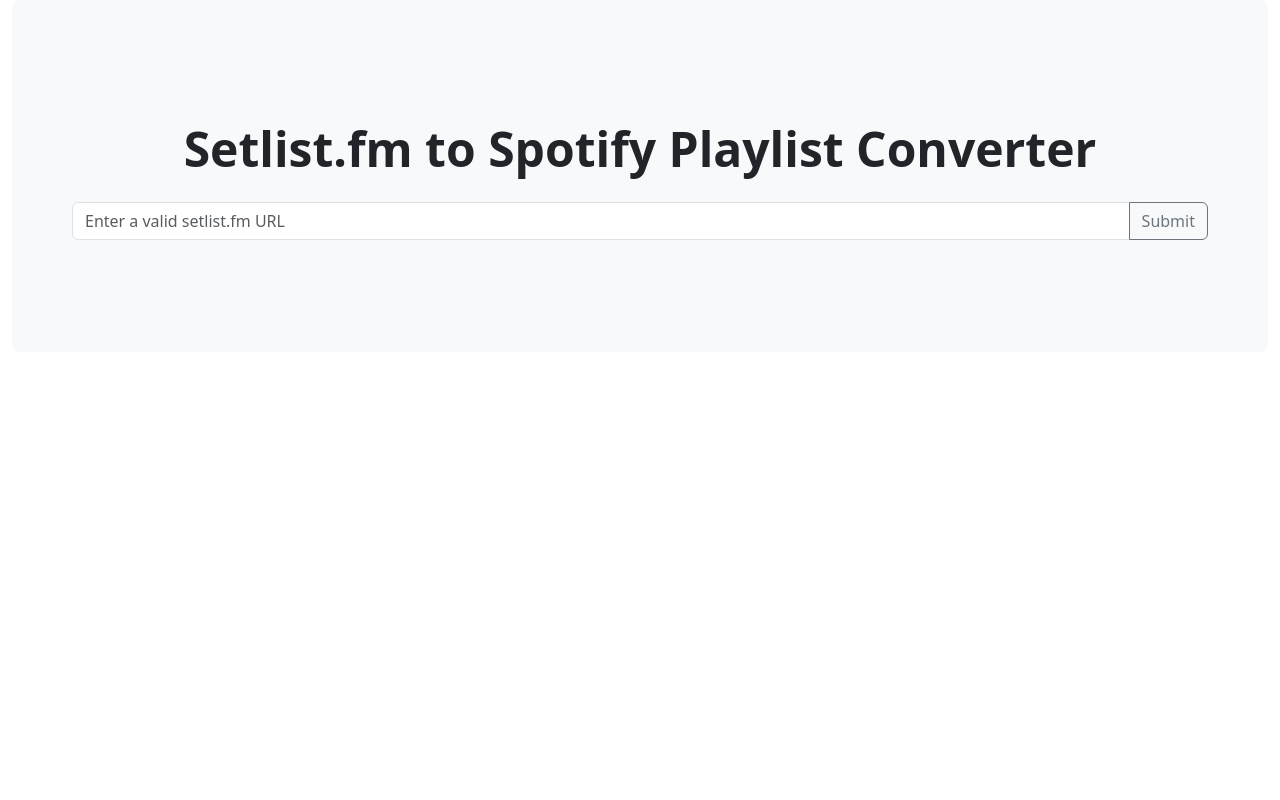
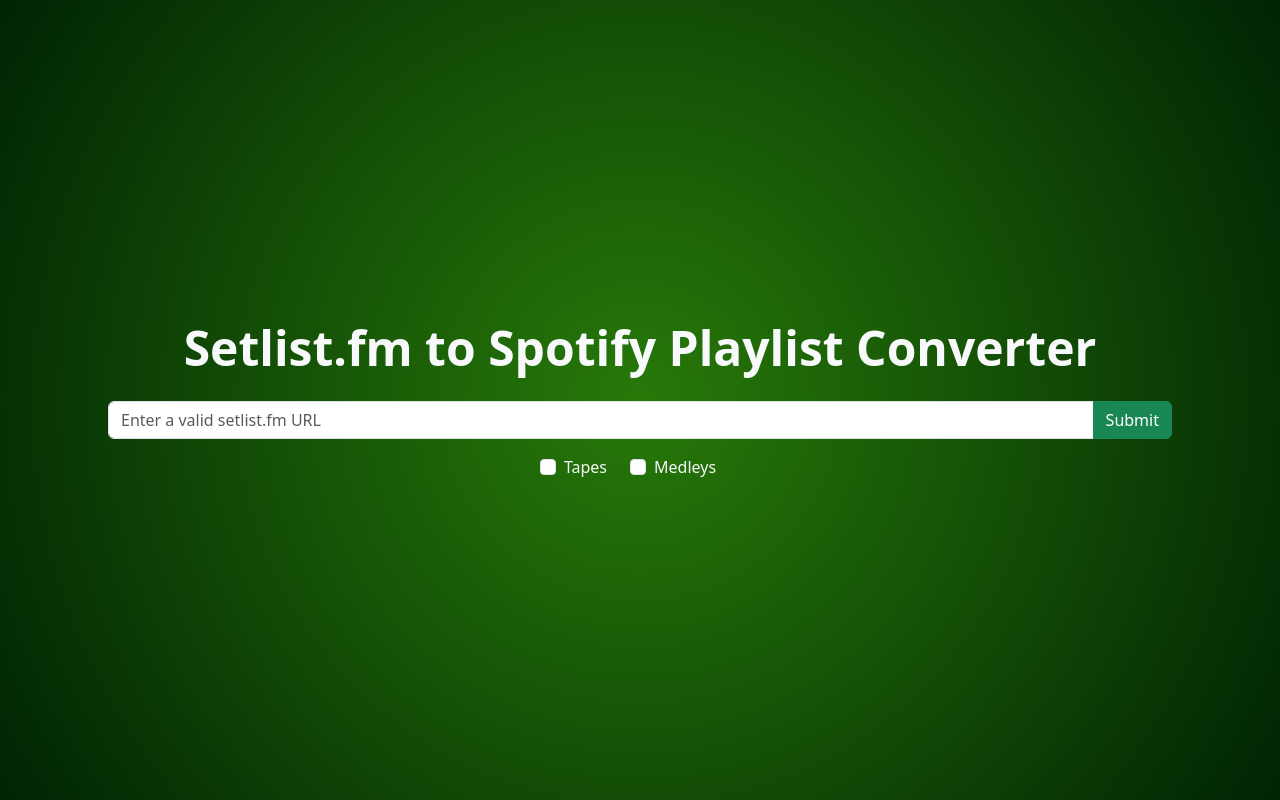
Before and after one commit to erikgooding1/setlistfm-to-spotify, a Flask app: page / in a window 1280 px wide. Run offline with Flask 3, Linux system fonts and the light colour scheme.

Commit message:
Added setup logic for including tapes and medleys, still need to implement. Also better index theming now

```diff
--- a/flask-server.py
+++ b/flask-server.py
@@ -4,30 +4,41 @@
 
 app = Flask(__name__)
 
-subprocess_raw = 'output/subprocess_raw.json'
-
 @app.route('/', methods=['GET', 'POST'])
 def index():
     if request.method == 'POST':
         url = request.form['url']
-        print(url)
-        return render_template('loading.html', url=url)
+        if request.form.get('tapes') == 'on':
+            tapes = 'True'
+        else:
+            tapes = 'False'
+        if request.form.get('medleys') == 'on':
+            medleys = 'True'
+        else:
+            medleys = 'False'
+
+        return render_template('loading.html', url=url, tapes=tapes, medleys=medleys)
     else:
         return render_template('index.html')
 
 @app.route('/execute', methods=['POST'])
 def execute():
-    url = request.form['url']
+    url = request.form.get('url')
+    tapes = request.form.get('tapes')
+    medleys = request.form.get('medleys')
 
+    output = subprocess.run(['python', 'generate-setlist.py', url, tapes, medleys], stdout=subprocess.PIPE, universal_newlines=True)
+    output_as_string = output.stdout
+    lines = output_as_string.split('\n')
+    if lines[0] == 'Playlist created':
+        playlist_link = lines[1]
+        print(playlist_link)
+        embed_code = f'<iframe src="https://open.spotify.com/embed/playlist/{playlist_link.split(":")[2]}" width="300" height="380" frameborder="0" allowtransparency="true" allow="encrypted-media"></iframe>'
+        return render_template('output.html', embed_code=embed_code)
+    else:
+        warning = f'<div id="warning" class="alert alert-warning m-3" role="alert">{lines[0]}</div>'
+        return render_template('index.html', warning=warning)
 
-    playlist_link = subprocess.run(['python', 'generate-setlist.py', url], stdout=subprocess.PIPE, universal_newlines=True)
-    if playlist_link.stdout == "Playlist creation cancelled\n":
-        warning = f'<div id="warning" class="alert alert-warning" role="alert">This is a warning alert—check it out!</div>'
-        return render_template('index.html', warning=warning)
-    else:
-        embed_code = f'<iframe src="https://open.spotify.com/embed/playlist/{playlist_link.stdout.split(":")[2]}" width="300" height="380" frameborder="0" allowtransparency="true" allow="encrypted-media"></iframe>'
-    #print(embed_code)
-        return render_template('output.html', embed_code=embed_code)
 
 if __name__ == '__main__':
     app.run(debug=True)
--- /dev/null
+++ b/static/stylesheet.css
@@ -0,0 +1,7 @@
+#jumbo {
+    min-height: 100vh;
+    display:flex;
+    align-items: center;
+    background: rgb(39,121,9);
+    background: radial-gradient(circle, rgba(39,121,9,1) 0%, rgba(0,36,3,1) 100%, rgba(0,255,119,1) 100%);
+}
--- a/templates/index.html
+++ b/templates/index.html
@@ -11,6 +11,7 @@
     <link rel="stylesheet" type="text/css" href="{{ url_for('static', filename='fontawesome/css/fontawesome.css') }}" />
     <link rel="stylesheet" type="text/css" href="{{ url_for('static', filename='fontawesome/css/brands.css') }}" />
     <link rel="stylesheet" type="text/css" href="{{ url_for('static', filename='fontawesome/css/solid.css') }}" />
+    <link rel="stylesheet" type="text/css" href="{{ url_for('static', filename='stylesheet.css') }}" />
     <script>
         setTimeout(function() {
             $('#warning').fadeOut('fast');
@@ -18,18 +19,28 @@
     </script>
 </head>
 <body>
-    <div class="container-fluid text-center">
-        <div class="p-5 mb-4 bg-body-tertiary rounded-3">
+        <div class="p-5 text-center text-light" id="jumbo">
             <div class="container-fluid py-5">
                 <i style="color:#81b71a" class="fa-brands fa-spotify fa-2xl"></i>
                 <h1 class="display-5 fw-bold my-4">Setlist.fm to Spotify Playlist Converter</h1>
-                <form class="input-group mb-3" method="POST">
-                    <input type="text" id="url" name="url" class="form-control" placeholder="Enter a valid setlist.fm URL" aria-label="setlist.fm url" aria-describedby="submit-button">
-                    <button class="btn btn-outline-secondary" type="submit" id="submit-button">Submit</button>
+                {{ warning|safe }}
+                <form class="mb-3" method="POST">
+                    <div class="input-group mb-2 px-lg-5">
+                        <input type="text" id="url" name="url" class="form-control" placeholder="Enter a valid setlist.fm URL" aria-label="setlist.fm url" aria-describedby="submit-button">
+                        <button class="btn btn-success" type="submit" id="submit-button">Submit</button>
+                    </div>
+                    <div class="input-group justify-content-center" id="checkboxes">
+                        <div class="form-check px-4 py-2">
+                            <input class="form-check-input" type="checkbox" name="tapes">
+                            <label class="form-check-label" for="tapes">Tapes</label>
+                        </div>
+                        <div class="form-check px-4 py-2">
+                            <input class="form-check-input" type="checkbox" name="medleys">
+                            <label class="form-check-label" for="medleys">Medleys</label>
+                        </div>
+                    </div>
                 </form>
-                {{ warning|safe }}
             </div>
         </div>
-    </div>
 </body>
 </html>
```
Also changed, not shown: generate-setlist.py (+16 -0 lines), templates/loading.html (+23 -3 lines).
